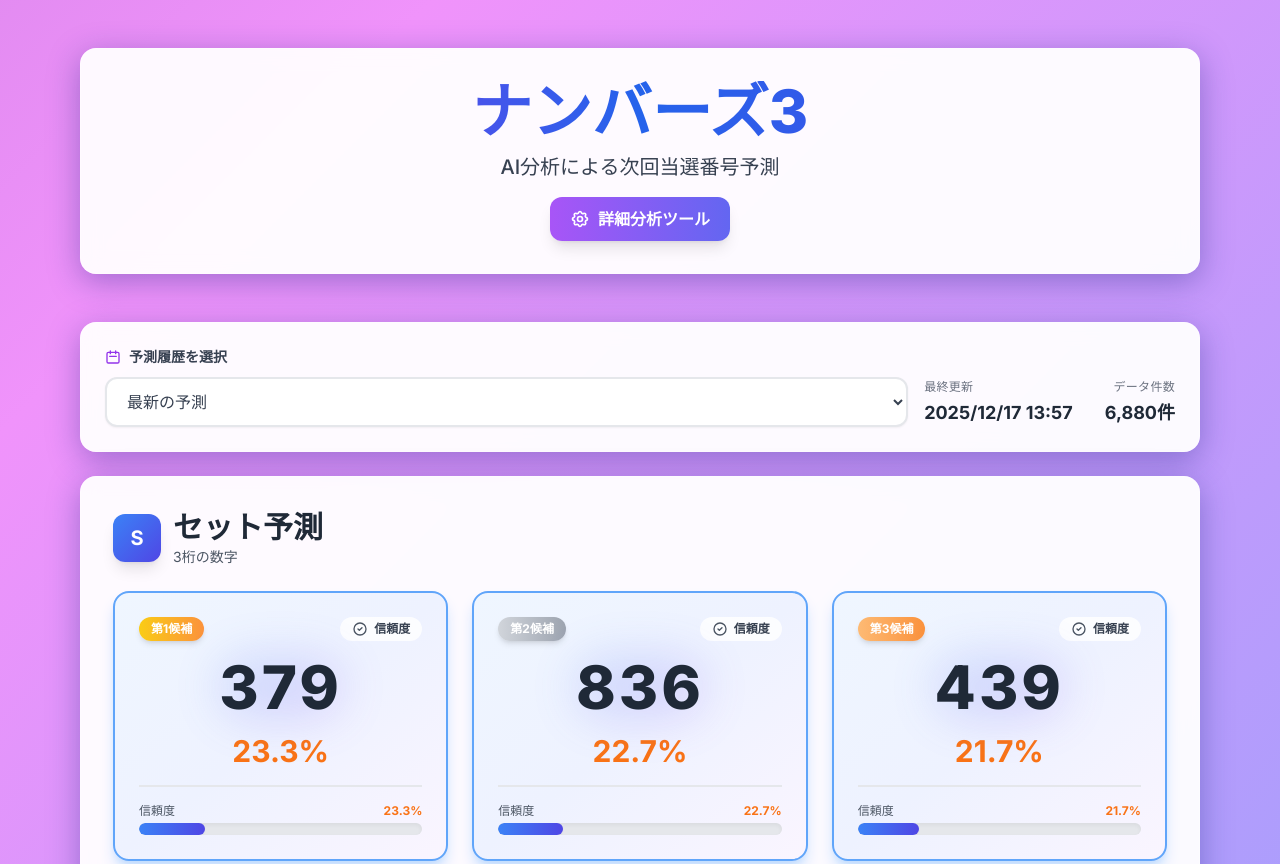
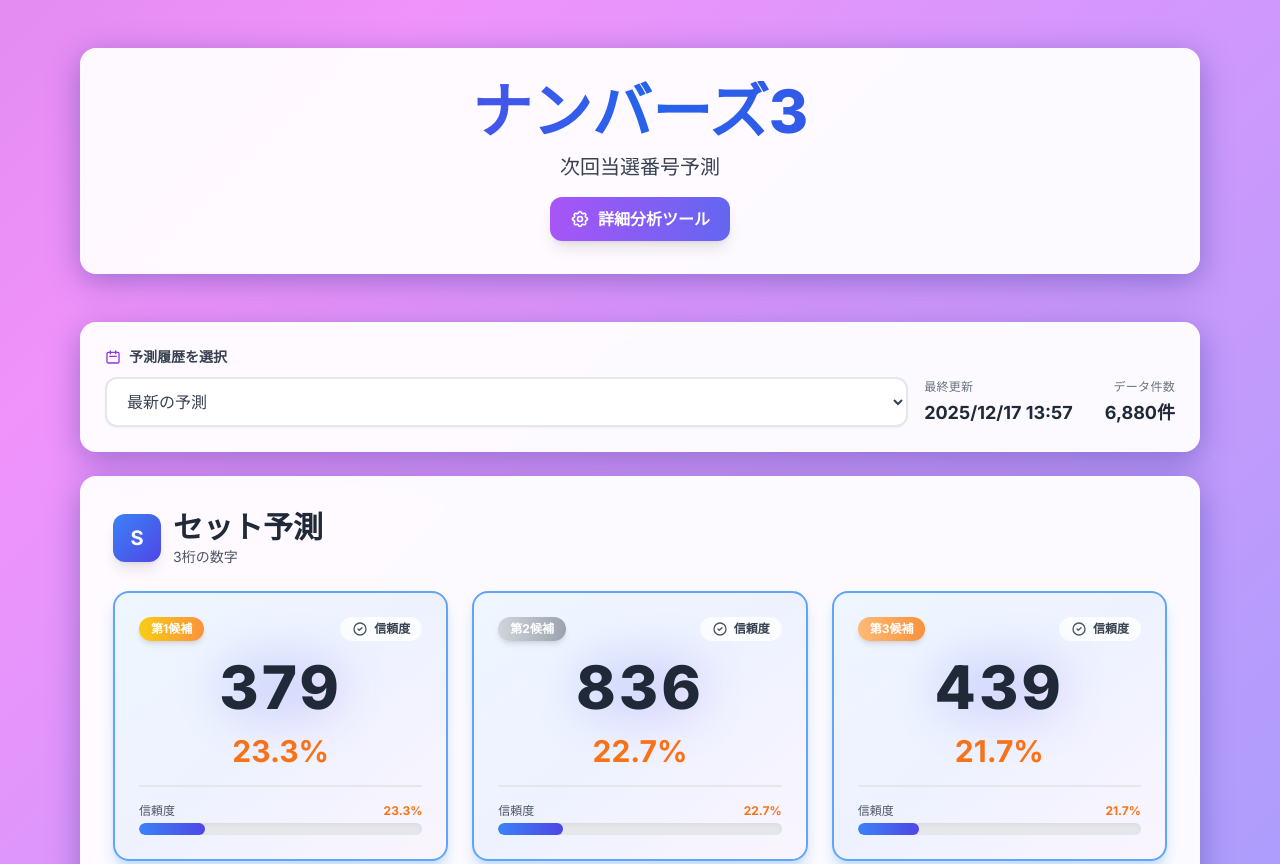
Before and after one commit to soramk/numbers3, a plain HTML site: page docs/index.html in a window 1280 px wide. Shown: the top 864 px of the page. Drawn offline with nearby package versions, Linux system fonts and the light colour scheme.

Commit message:
Update index.html

```diff
--- a/docs/index.html
+++ b/docs/index.html
@@ -54,7 +54,7 @@
                 <h1 class="text-4xl md:text-5xl lg:text-6xl font-extrabold mb-3 bg-gradient-to-r from-purple-600 via-blue-600 to-indigo-600 bg-clip-text text-transparent">
                     ナンバーズ3
                 </h1>
-                <p class="text-lg md:text-xl text-gray-700 font-medium mb-4">AI分析による次回当選番号予測</p>
+                <p class="text-lg md:text-xl text-gray-700 font-medium mb-4">次回当選番号予測</p>
                 <div class="flex gap-3 justify-center flex-wrap">
                     <a href="analyzer.html" class="inline-flex items-center gap-2 px-5 py-2.5 bg-gradient-to-r from-purple-500 to-indigo-500 text-white rounded-xl font-semibold hover:from-purple-600 hover:to-indigo-600 transition-all duration-300 shadow-lg hover:shadow-xl">
                         <svg class="w-5 h-5" fill="none" stroke="currentColor" viewBox="0 0 24 24">
```
